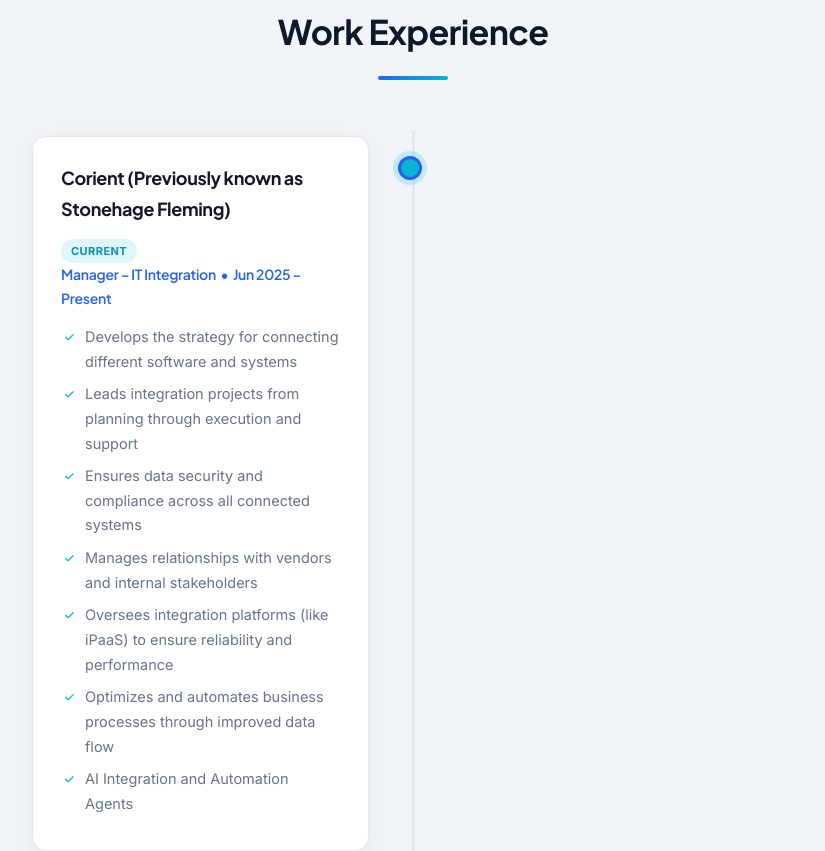
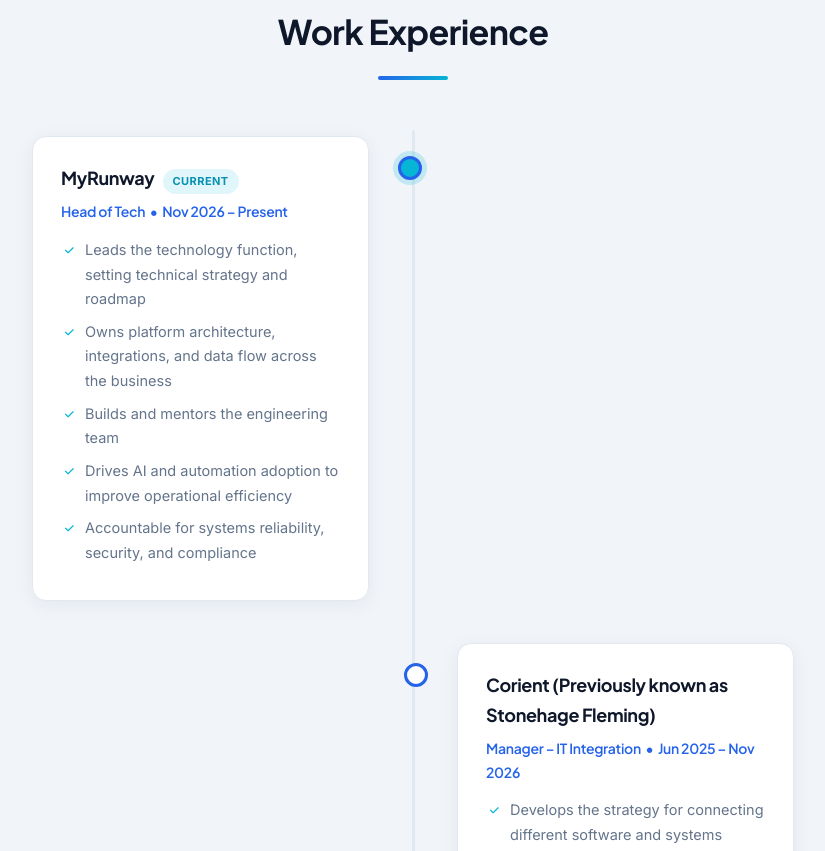
Before and after one commit to G3rtPB87/MyCV, a plain HTML site: page index.html in a window 1280 px wide. Shown: the part 1695-2546 px from the top of the page, without its empty margins (227-1052 px from the left). Drawn offline with Linux system fonts and the light colour scheme.

Commit message:
Update index.html

```diff
--- a/index.html
+++ b/index.html
@@ -1073,10 +1073,23 @@
                 <div class="timeline-item left current">
                     <div class="timeline-content">
                         <div class="role-header">
-                            <h3>Corient (Previously known as Stonehage Fleming)</h3>
+                            <h3>MyRunway</h3>
                             <span class="badge-current">Current</span>
                         </div>
-                        <h4>Manager – IT Integration &nbsp;•&nbsp; Jun 2025 – Present</h4>
+                        <h4>Head of Tech &nbsp;•&nbsp; Nov 2026 – Present</h4>
+                        <ul>
+                            <li>Leads the technology function, setting technical strategy and roadmap</li>
+                            <li>Owns platform architecture, integrations, and data flow across the business</li>
+                            <li>Builds and mentors the engineering team</li>
+                            <li>Drives AI and automation adoption to improve operational efficiency</li>
+                            <li>Accountable for systems reliability, security, and compliance</li>
+                        </ul>
+                    </div>
+                </div>
+                <div class="timeline-item right">
+                    <div class="timeline-content">
+                        <h3>Corient (Previously known as Stonehage Fleming)</h3>
+                        <h4>Manager – IT Integration &nbsp;•&nbsp; Jun 2025 – Nov 2026</h4>
                         <ul>
                             <li>Develops the strategy for connecting different software and systems</li>
                             <li>Leads integration projects from planning through execution and support</li>
@@ -1088,7 +1101,7 @@
                         </ul>
                     </div>
                 </div>
-                <div class="timeline-item right">
+                <div class="timeline-item left">
                     <div class="timeline-content">
                         <h3>Corient (Previously known as Stonehage Fleming)</h3>
                         <h4>Manager – IT Business Systems &nbsp;•&nbsp; Aug 2020 – May 2025</h4>
@@ -1102,7 +1115,7 @@
                         </ul>
                     </div>
                 </div>
-                <div class="timeline-item left">
+                <div class="timeline-item right">
                     <div class="timeline-content">
                         <h3>Pepkor Properties</h3>
                         <h4>Systems Manager &nbsp;•&nbsp; Sep 2018 – Jul 2020</h4>
@@ -1115,7 +1128,7 @@
                         </ul>
                     </div>
                 </div>
-                <div class="timeline-item right">
+                <div class="timeline-item left">
                     <div class="timeline-content">
                         <h3>Noscotek (Pty) Ltd</h3>
                         <h4>Technical Manager &nbsp;•&nbsp; Jul 2015 – Aug 2018</h4>
@@ -1127,7 +1140,7 @@
                         </ul>
                     </div>
                 </div>
-                <div class="timeline-item left">
+                <div class="timeline-item right">
                     <div class="timeline-content">
                         <h3>Nashua Winelands</h3>
                         <h4>IT Manager & Software Specialist &nbsp;•&nbsp; Jun 2012 – Jun 2015</h4>
@@ -1138,7 +1151,7 @@
                         </ul>
                     </div>
                 </div>
-                <div class="timeline-item right">
+                <div class="timeline-item left">
                     <div class="timeline-content">
                         <h3>Caretower</h3>
                         <h4>IT Security Specialist &nbsp;•&nbsp; Jan 2012 – Jun 2012</h4>
@@ -1149,7 +1162,7 @@
                         </ul>
                     </div>
                 </div>
-                <div class="timeline-item left">
+                <div class="timeline-item right">
                     <div class="timeline-content">
                         <h3>Konica Minolta, Port Elizabeth</h3>
                         <h4>IT and Copier Technician &nbsp;•&nbsp; Aug 2008 – Jan 2012</h4>
@@ -1161,7 +1174,7 @@
                         </ul>
                     </div>
                 </div>
-                <div class="timeline-item right">
+                <div class="timeline-item left">
                     <div class="timeline-content">
                         <h3>Veebee’s, Port Elizabeth</h3>
                         <h4>Sales Executive &nbsp;•&nbsp; Dec 2005 – Jul 2008</h4>
```
